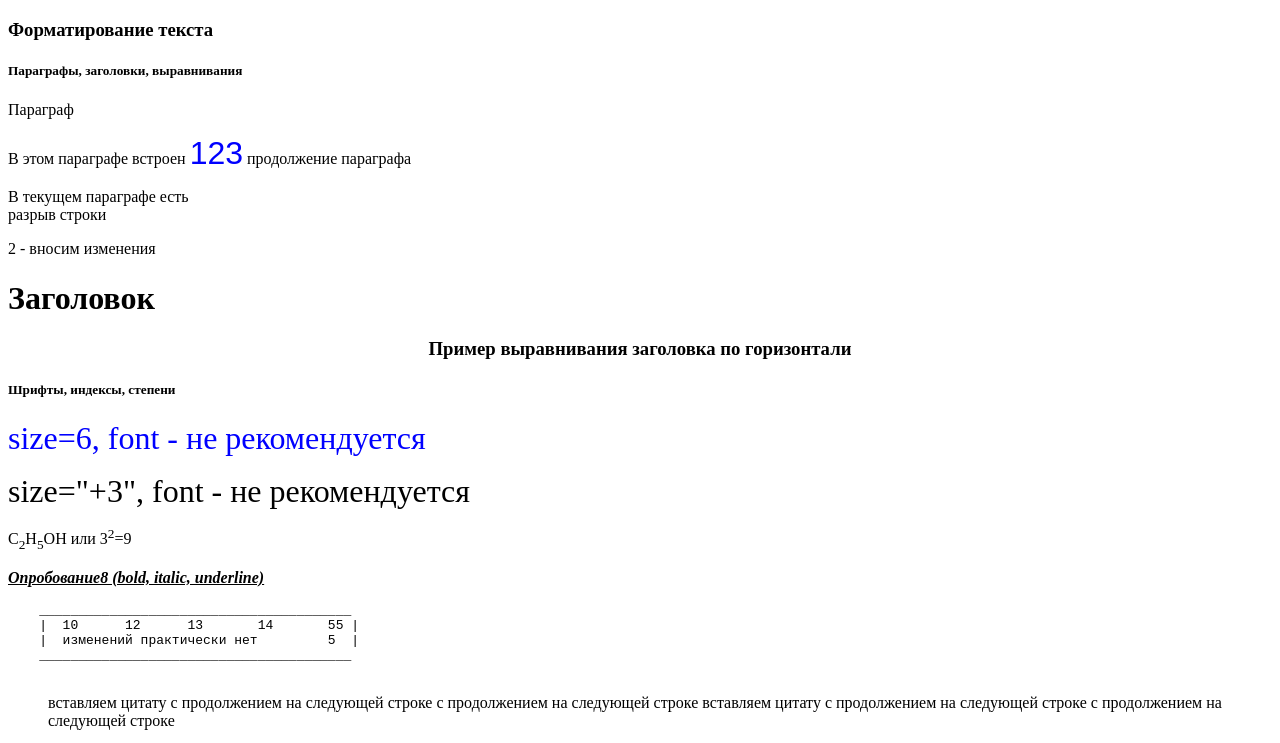
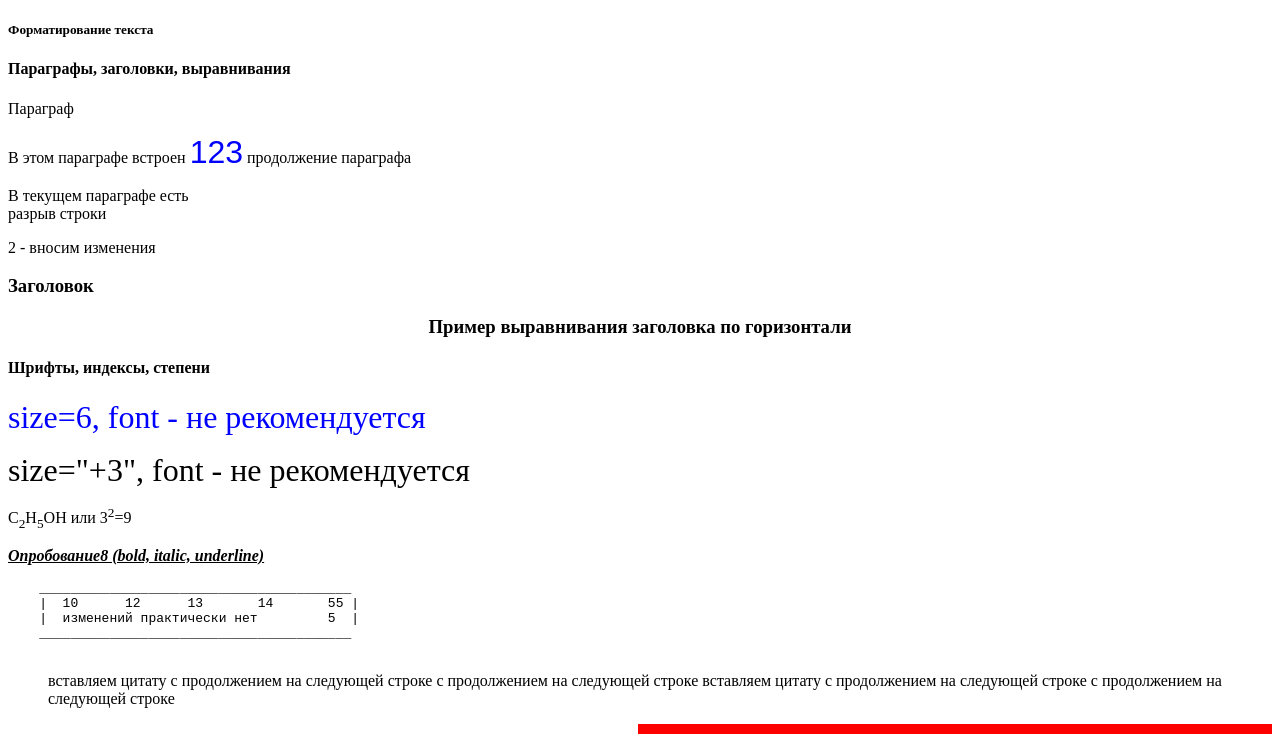
Before and after one commit to iromfae/2024_BWT, a plain HTML site: page 010_typography/index.html in a window 1280 px wide. Shown: the top 743 px of the page. Drawn offline with Linux system fonts and the light colour scheme; a script that the page names is missing.

Commit message:
Update index.html

```diff
--- a/010_typography/index.html
+++ b/010_typography/index.html
@@ -8,8 +8,8 @@
 
 <body>
 </body>
-    <h3>Форматирование текста</h3>
-    <h5>Параграфы, заголовки, выравнивания</h5>
+    <h5>Форматирование текста</h5>
+    <h4>Параграфы, заголовки, выравнивания</h4>
     <p>Параграф</p>
     <p>В этом параграфе встроен <span id="new">оригинальный фрагмент и он будет изменен </span> продолжение параграфа
     </p>
@@ -19,10 +19,10 @@
     <!--
     <p>Пример закомментированного фрагмента </p>
 -->
-    <h1>Заголовок</h1>
+    <h3>Заголовок</h3>
     <h3 align="center">Пример выравнивания заголовка по горизонтали</h3>
 
-<h5>Шрифты, индексы, степени</h5>
+<h4>Шрифты, индексы, степени</h4>
     <p>
         <font color="Blue" face="GothicG" size=6> size=6, font - не рекомендуется</font>
     </p>
```
